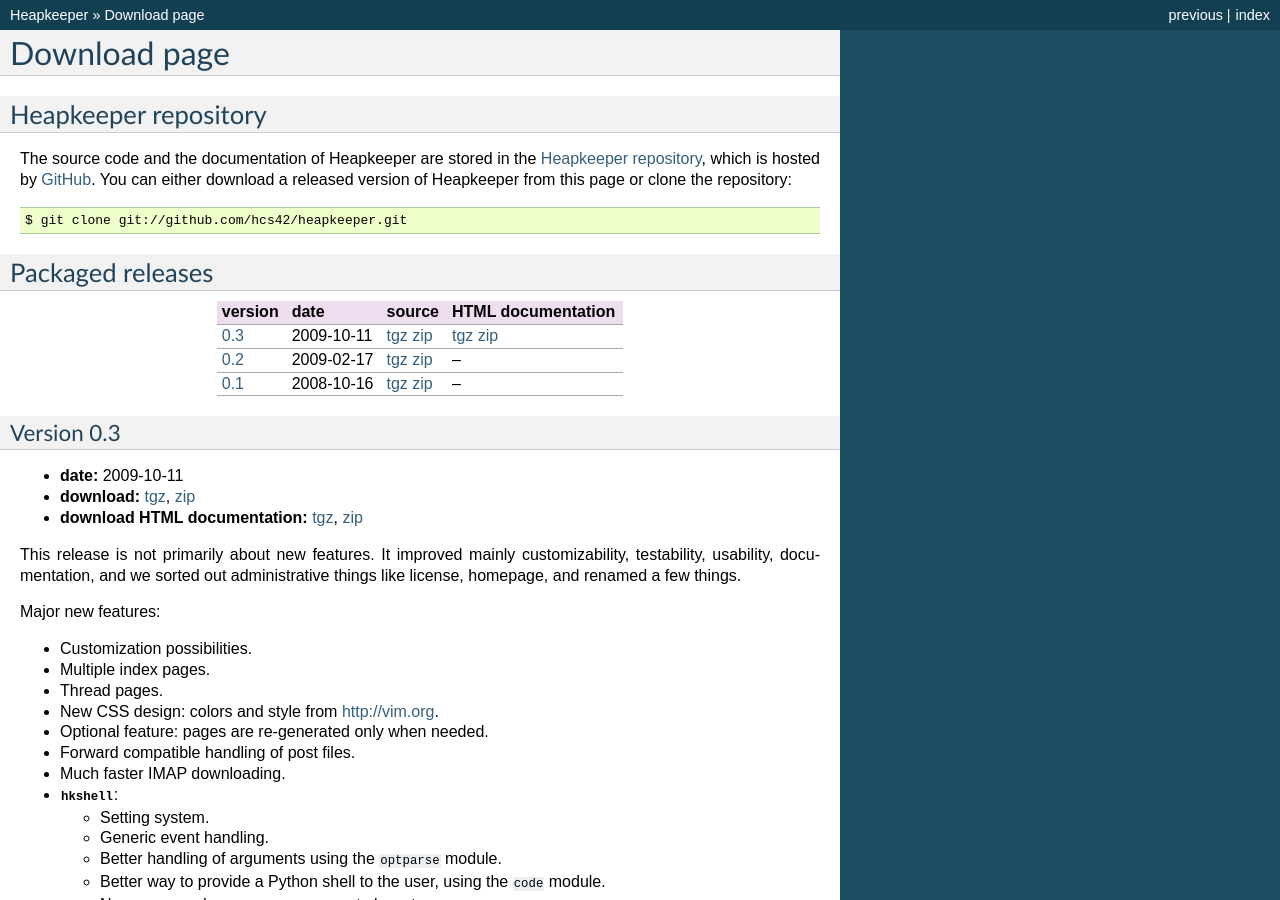
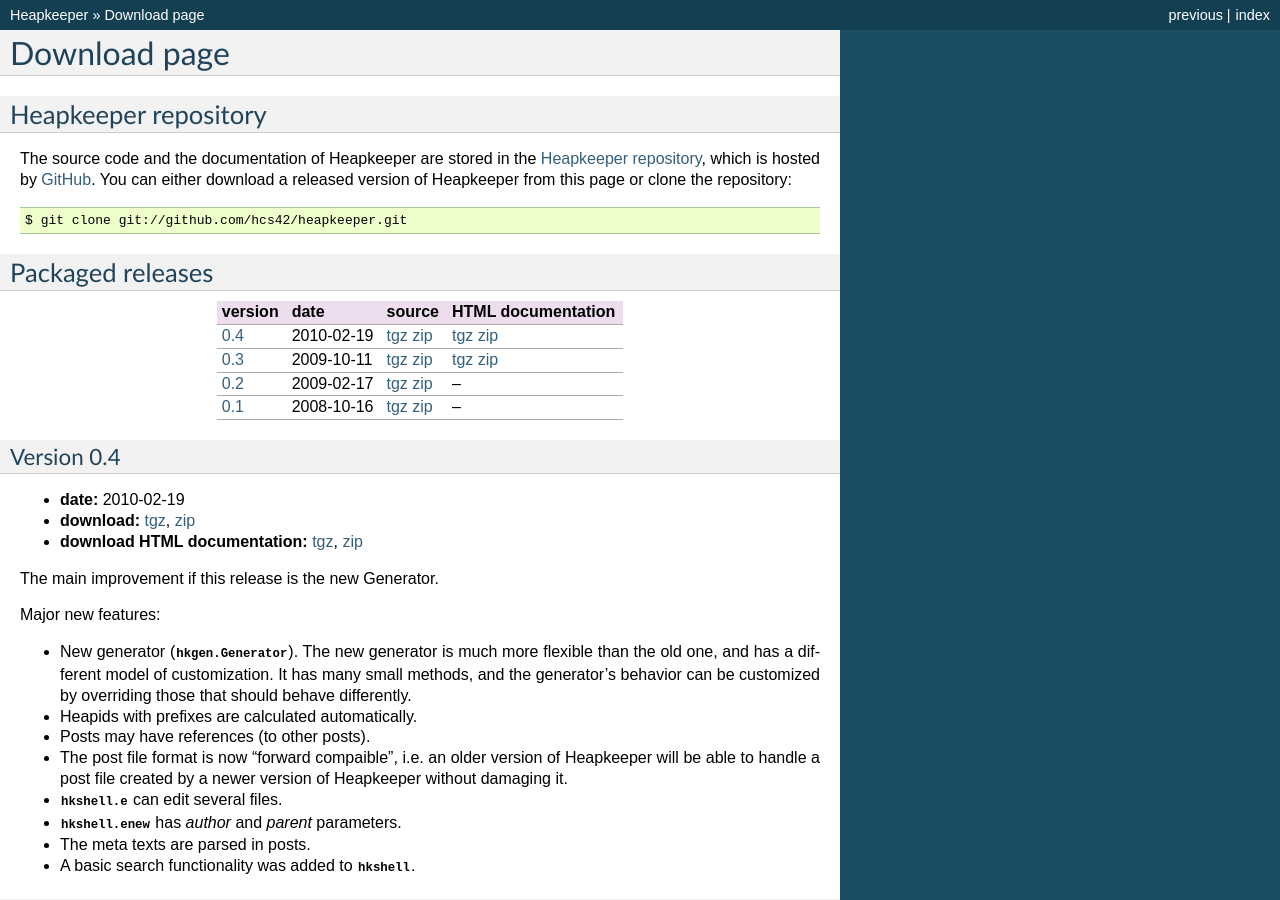
Before and after one commit to hcs42/heapkeeper-old, a Sphinx documentation site: the page built from doc/download.rst, in a window 1280 px wide and 900 px high. Built offline with Sphinx 7.4.7, drawn with Linux system fonts in a browser that asks for light colours.

Commit message:
Heapkeeper v0.4 released.
[0.4]

The main improvement if this release is the new Generator.

Major new features:

- New generator (:mod:`hkgen.Generator`). The new Generator is much more
  flexible than the old one, and has a different model of customization. It
  has many small methods, and the Generator's behavior can be customized by
  overriding those that should behave differently.
- Heapids with prefixes are calculated automatically.
- Posts may have references (to other posts).
- The post file format is now "forward compatible", i.e. an older version of
  Heapkeeper will be able to handle a post file created by a newer version of
  Heapkeeper without damaging it.
- :mod:`hkshell.e` can edit several files.
- :mod:`hkshell.enew` has *author* and *parent* parameters.
- We parse the meta texts in posts.
- A basic search functionality was added to :mod:`hkshell`.

```diff
--- a/doc/conf.py
+++ b/doc/conf.py
@@ -50,9 +50,9 @@ copyright = u'2009, Csaba Hoch, Attila Nagy'
 # built documents.
 #
 # The short X.Y version.
-version = '0.3+'
+version = '0.4'
 # The full version, including alpha/beta/rc tags.
-release = '0.3+'
+release = '0.4'
 
 # The language for content autogenerated by Sphinx. Refer to documentation
 # for a list of supported languages.
--- a/doc/download.rst
+++ b/doc/download.rst
@@ -23,6 +23,8 @@ Packaged releases
 | version  | date       | source      | HTML documentation |
 |          |            |             |                    |
 +==========+============+=============+====================+
+| `0.4`_   | 2010-02-19 | tgz__ zip__ | tgz__ zip__        |
++----------+------------+-------------+--------------------+
 | `0.3`_   | 2009-10-11 | tgz__ zip__ | tgz__ zip__        |
 +----------+------------+-------------+--------------------+
 | `0.2`_   | 2009-02-17 | tgz__ zip__ |  --                |
@@ -30,6 +32,10 @@ Packaged releases
 | `0.1`_   | 2008-10-16 | tgz__ zip__ |  --                |
 +----------+------------+-------------+--------------------+
 
+__ http://heapkeeper.org/releases/heapkeeper-0.4.tar.gz
+__ http://heapkeeper.org/releases/heapkeeper-0.4.zip
+__ http://heapkeeper.org/releases/heapkeeper-htmldoc-0.4.tar.gz
+__ http://heapkeeper.org/releases/heapkeeper-htmldoc-0.4.zip
 __ http://heapkeeper.org/releases/heapkeeper-0.3.tar.gz
 __ http://heapkeeper.org/releases/heapkeeper-0.3.zip
 __ http://heapkeeper.org/releases/heapkeeper-htmldoc-0.3.tar.gz
@@ -38,6 +44,38 @@ __ http://github.com/hcs42/heapkeeper/tarball/v0.2
 __ http://github.com/hcs42/heapkeeper/zipball/v0.2
 __ http://github.com/hcs42/heapkeeper/tarball/v0.1
 __ http://github.com/hcs42/heapkeeper/zipball/v0.1
+
+.. _`0.4`:
+
+Version 0.4
+^^^^^^^^^^^
+
+- **date:** 2010-02-19
+- **download:** tgz__, zip__
+- **download HTML documentation:** tgz__, zip__
+
+__ http://heapkeeper.org/releases/heapkeeper-0.4.tar.gz
+__ http://heapkeeper.org/releases/heapkeeper-0.4.zip
+__ http://heapkeeper.org/releases/heapkeeper-htmldoc-0.4.tar.gz
+__ http://heapkeeper.org/releases/heapkeeper-htmldoc-0.4.zip
+
+The main improvement if this release is the new Generator.
+
+Major new features:
+
+- New generator (:mod:`hkgen.Generator`). The new generator is much more
+  flexible than the old one, and has a different model of customization. It
+  has many small methods, and the generator's behavior can be customized by
+  overriding those that should behave differently.
+- Heapids with prefixes are calculated automatically.
+- Posts may have references (to other posts).
+- The post file format is now "forward compaible", i.e. an older version of
+  Heapkeeper will be able to handle a post file created by a newer version of
+  Heapkeeper without damaging it.
+- :mod:`hkshell.e` can edit several files.
+- :mod:`hkshell.enew` has *author* and *parent* parameters.
+- The meta texts are parsed in posts.
+- A basic search functionality was added to :mod:`hkshell`.
 
 .. _`0.3`:
 
--- a/hklib.py
+++ b/hklib.py
@@ -94,7 +94,7 @@ import time
 import hkutils
 
 
-heapkeeper_version = '0.3+'
+heapkeeper_version = '0.4'
 
 ##### logging #####
 
```
Also changed, not shown: doc/tutorial.rst (+6 -6 lines), 1 other file.
